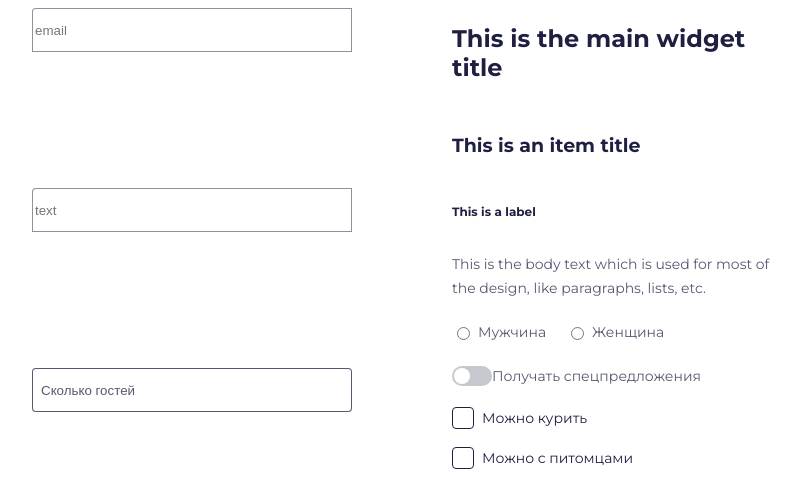
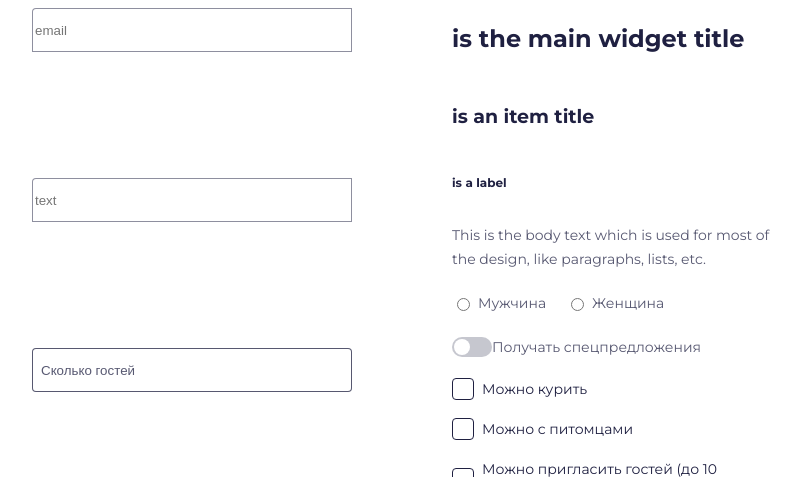
Before and after one commit to HelgaaDance/Toxin, a Node project: template src/pages/ui-kit.pug in a window 1280 px wide. Shown: the top 477 px of the page, without its empty margins (76-877 px from the left). Run offline with Node 20 templates, Linux system fonts and the light colour scheme; the template is opened without the code that fills it, so the values that code supplies are empty.

Commit message:
changed headlines

```diff
--- a/dist/headline.css
+++ b/dist/headline.css
@@ -1,4 +1,4 @@
-.widget-title {
+.h1__title {
     font-family: "Montserrat", sans-serif;
     font-size: 24px;
     font-weight: 700;
@@ -9,7 +9,7 @@
     color: var(--dark-shade-1);
 }
 
-.item-title {
+.h2__title {
     font-family: "Montserrat", sans-serif;
     font-size: 19px;
     font-weight: 700;
@@ -20,7 +20,7 @@
     color: var(--dark-shade-1);
 }
 
-.label {
+.h3__title {
     font-family: "Montserrat", sans-serif;
     font-size: 12px;
     line-height: 14.63px;
--- a/src/componets/headline/headline.css
+++ b/src/componets/headline/headline.css
@@ -1,4 +1,4 @@
-.widget-title {
+.h1__title {
     font-family: "Montserrat", sans-serif;
     font-size: 24px;
     font-weight: 700;
@@ -9,7 +9,7 @@
     color: var(--dark-shade-1);
 }
 
-.item-title {
+.h2__title {
     font-family: "Montserrat", sans-serif;
     font-size: 19px;
     font-weight: 700;
@@ -20,7 +20,7 @@
     color: var(--dark-shade-1);
 }
 
-.label {
+.h3__title {
     font-family: "Montserrat", sans-serif;
     font-size: 12px;
     line-height: 14.63px;
--- a/src/componets/headline/headline.pug
+++ b/src/componets/headline/headline.pug
@@ -1,7 +1,10 @@
-mixin h(level, text)
+mixin h(level)
   if level === 1
-    h1.widget-title= text
+    h1.h1__title
+      block
   else if level === 2
-    h2.item-title= text
+    h2.h2__title
+      block
   else if level === 3
-    h3.label= text
+    h3.h3__title
+      block
--- a/src/pages/ui-kit.pug
+++ b/src/pages/ui-kit.pug
@@ -19,9 +19,12 @@ html(lang="ru")
         +input('text')
         +guestsDropdown('guests', 'guests')
       div.column
-        +h(1, 'This is the main widget title')
-        +h(2, 'This is an item title')
-        +h(3, 'This is a label')
+        +h(1)
+          This is the main widget title
+        +h(2)
+          This is an item title
+        +h(3)
+          This is a label
         +body('This is the body text which is used for most of the design, like paragraphs, lists, etc.')
         form
           .radio-container
```
Also changed, not shown: 1 other file.
